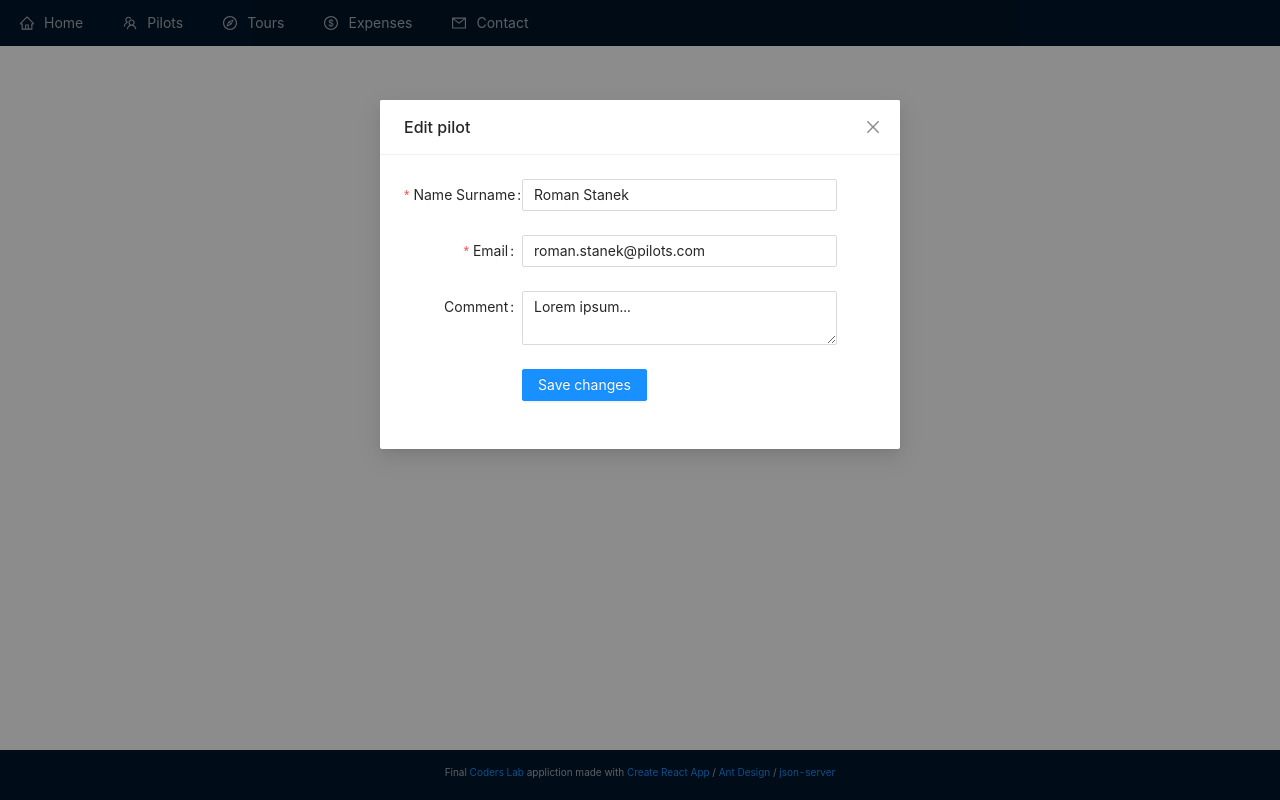
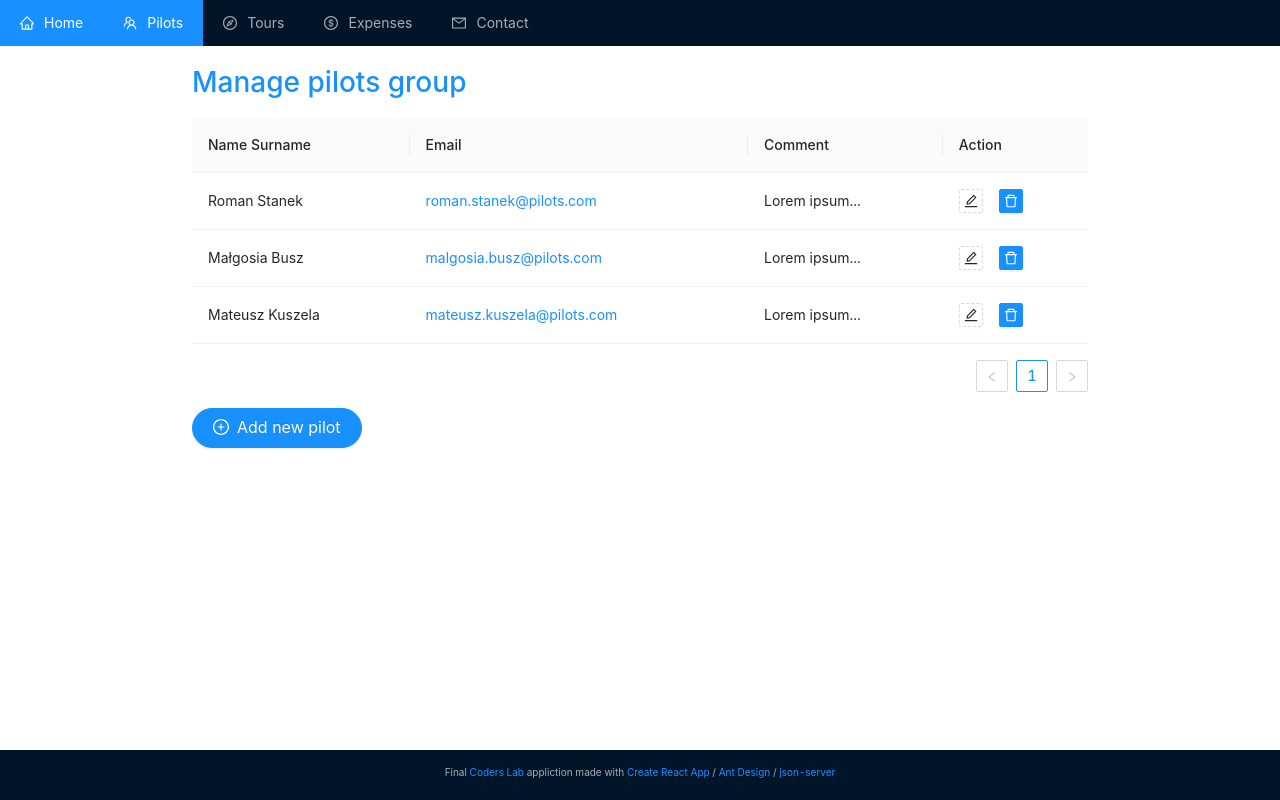
Before and after one commit to jsPl/Pilot, a React (Create React App) app: page /pilots/1 in a window 1280 px wide. Built offline with nearby package versions, Linux system fonts and the light colour scheme; data requests are answered from the project's data file.

Commit message:
Fix Pilots routes matching

```diff
--- a/src/App.js
+++ b/src/App.js
@@ -17,12 +17,13 @@ export default function App() {
         <Routes>
             <Route path='/' element={<Layout />}>
                 <Route index element={<Home />} />
-                <Route path='pilots' element={<AllPilots />} />
-                <Route path='pilots/:pilotId' element={
-                    <PilotModal setPilots={() => { }} modalDefaultVisible={true}
-                        modalTitle='Edit pilot' onModalClose={() => navigate('/pilots')}
-                    />
-                } />
+                <Route path='pilots' element={<AllPilots />}>
+                    <Route path=':pilotId' element={
+                        <PilotModal setPilots={() => { }} modalDefaultVisible={true}
+                            modalTitle='Edit pilot' onModalClose={() => navigate('/pilots')}
+                        />
+                    } />
+                </Route>
 
                 <Route path='tours' element={<Tours />} />
                 <Route path='expenses' element={<Expenses />} />
--- a/src/Pilots/PilotForm.jsx
+++ b/src/Pilots/PilotForm.jsx
@@ -1,4 +1,4 @@
-import React, {useEffect} from 'react';
+import React, { useEffect } from 'react';
 import { Form, Input, Button } from 'antd';
 import { useParams, useNavigate } from "react-router-dom";
 
@@ -22,14 +22,14 @@ const validateMessages = {
 };
 
 const PilotForm = ({ setIsModalVisible, setPilots }) => {
-  const {pilotId} = useParams();
+  const { pilotId } = useParams();
   const [form] = Form.useForm();
   let navigate = useNavigate();
 
   useEffect(() => {
     console.log(pilotId);
     pilotId && fetchPilot(pilotId);
-  },[])
+  }, [])
 
   console.log('PilotForm params from url', pilotId)
 
@@ -47,10 +47,15 @@ const PilotForm = ({ setIsModalVisible, setPilots }) => {
     })
       .then(r => r.json())
       .then(data => {
-        console.log(data);
-        setPilots(prev => [...prev, data])
         setIsModalVisible(false);
-        pilotId && navigate('/pilots');
+
+        if (pilotId) {
+          setPilots(prev => prev.map(o => o.id === Number(pilotId) ? data : o));
+          navigate('/pilots');
+        }
+        else {
+          setPilots(prev => [...prev, data])
+        }
       })
       .catch(error => {
         console.log(error)
@@ -61,7 +66,7 @@ const PilotForm = ({ setIsModalVisible, setPilots }) => {
     fetch(`http://localhost:3004/pilots/${id}`)
       .then(r => r.json())
       .then(data => {
-        form.setFieldsValue({pilot:data});
+        form.setFieldsValue({ pilot: data });
         console.log(data)
       })
       .catch(error => console.log(error))
@@ -69,7 +74,7 @@ const PilotForm = ({ setIsModalVisible, setPilots }) => {
 
   const onFinish = (values) => {
     const { pilot } = values;
-    if(!pilotId){
+    if (!pilotId) {
       pilot.picture = generateRandomFaceUrl();
     }
     console.log(pilot.picture)
--- a/src/Top.jsx
+++ b/src/Top.jsx
@@ -5,7 +5,7 @@ import { CompassOutlined, DollarCircleOutlined, HomeOutlined, MailOutlined, Team
 
 const getPathNameFromLocationOrDefault = (location) => {
     const pathName = location?.pathname.slice(1, location?.pathname.length);
-    return pathName === '' ? 'home' : pathName
+    return pathName === '' ? 'home' : pathName.split('/')[0]
 }
 
 
```
